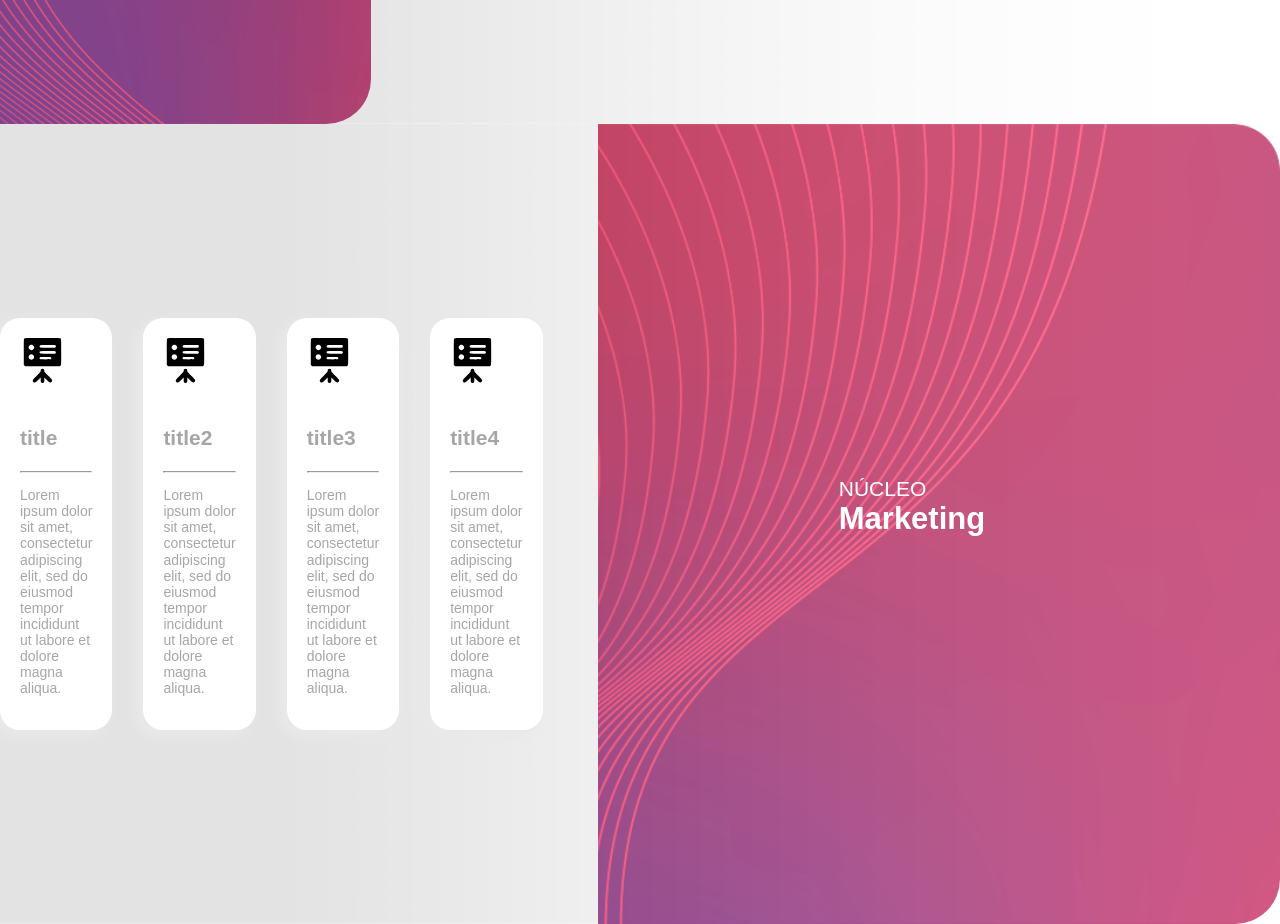
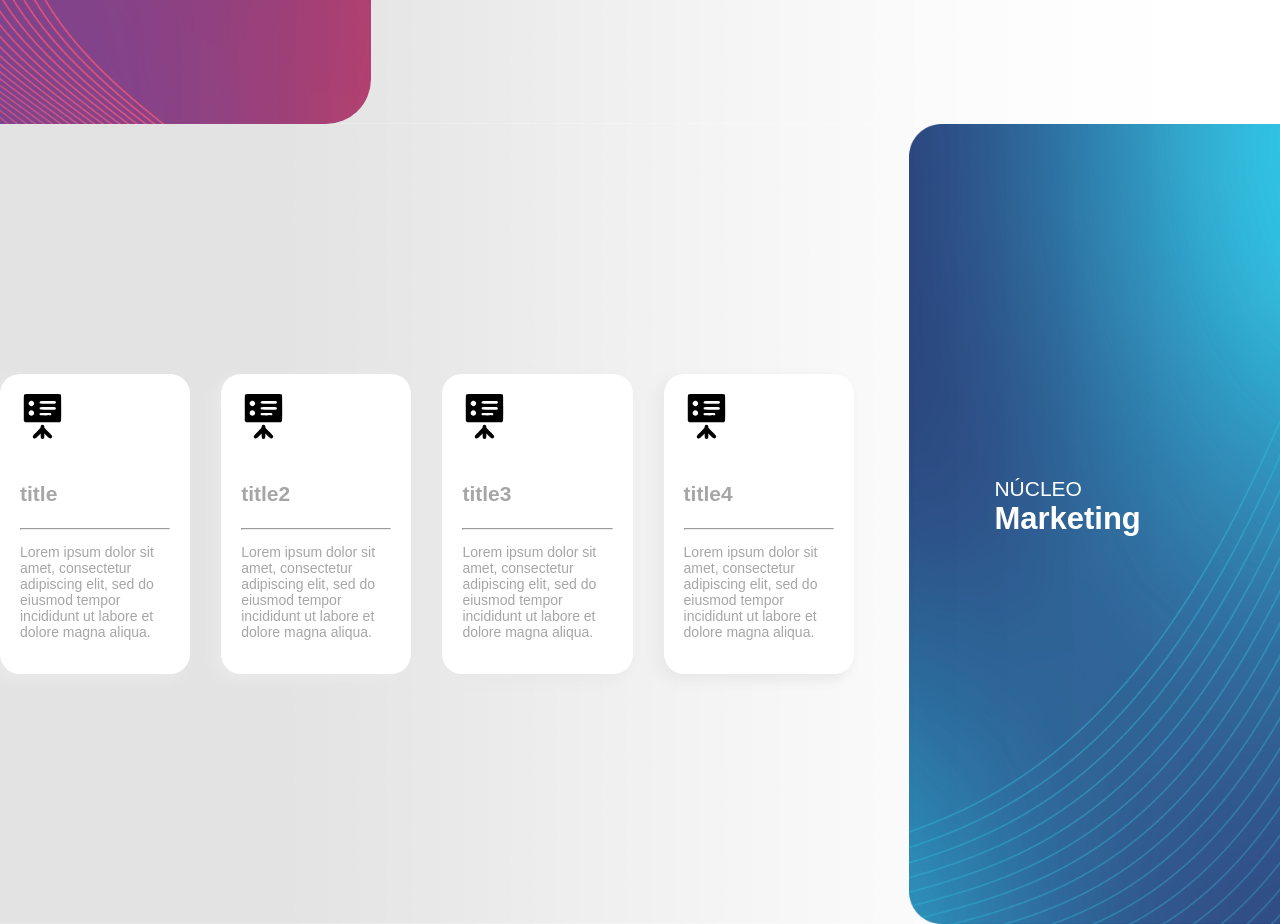
Before and after one commit to disabela-maria20/site-vibezz, a Next.js app: page / in a window 1280 px wide. Shown: the part 1920-2844 px from the top of the page. Built offline with nearby package versions, Linux system fonts and the light colour scheme.

Commit message:
feat: update home

```diff
--- a/app/component/atoms/Logo/index.tsx
+++ b/app/component/atoms/Logo/index.tsx
@@ -4,7 +4,7 @@ import Style from "./Logo.module.scss"
 const Logo = (): JSX.Element => {
   return (
     <img
-      src="./images/logo.webp"
+      src="/images/logo.webp"
       alt="Logo nsg"
       width={146}
       height={49}
--- a/app/component/molecules/Hero/index.tsx
+++ b/app/component/molecules/Hero/index.tsx
@@ -1,3 +1,4 @@
+/* eslint-disable @next/next/no-img-element */
 import Style from "./Hero.module.scss"
 
 const Hero = () => {
@@ -13,17 +14,17 @@ const Hero = () => {
           </div>
           <div className={Style.illustration}>
             <img
-              src="./images/illustration/1.webp"
+              src="/images/illustration/1.webp"
               alt=""
               className={Style.megaphone}
             />
             <img
-              src="./images/illustration/3D_.webp"
+              src="/images/illustration/3D_.webp"
               alt=""
               className={Style.graphics}
             />
             <img
-              src="./images/illustration/Calendar.webp"
+              src="/images/illustration/Calendar.webp"
               alt=""
               className={Style.calendar}
             />
--- a/app/component/organisms/HomeSectionCard/HomeSectionCard.module.scss
+++ b/app/component/organisms/HomeSectionCard/HomeSectionCard.module.scss
@@ -1,5 +1,4 @@
-.marketing,
-.mercado {
+.marketing {
   background-image: url('/images/bg/bg-fundo.png');
   background-repeat: no-repeat;
   background-size: cover;
@@ -126,3 +125,135 @@
     }
   }
 }
+
+
+.mercado {
+  background-image: url('/images/bg/bg-fundo.png');
+  background-repeat: no-repeat;
+  background-size: cover;
+
+
+  position: relative;
+  font-family: $font-family;
+
+  .grid {
+    display: flex;
+    flex-direction: column-reverse;
+
+    @include media(md) {
+      display: grid;
+      grid-template-columns: 2.3fr 1fr;
+      gap: 55px;
+
+    }
+
+    .gridCard {
+
+      display: grid;
+      gap: 31px;
+      height: 100;
+      max-width: 1200px;
+      padding: 15px;
+
+      @include media(md) {
+
+        grid-template-columns: 1fr 1fr 1fr 1fr;
+        align-items: center;
+        height: 100vh;
+        padding: 0;
+      }
+
+      .card {
+        background-color: $primary-lingh-color;
+        padding: 20px;
+        border-radius: 20px;
+        box-shadow: -6px 5px 12px 2px #e9e9e9;
+        color: $primary-color-gray;
+        transition: all 1s ease-in-out;
+
+        h3 {
+          font-size: 21px;
+        }
+
+        &:hover {
+          background-image: linear-gradient(145deg, $primary-color, $primary-colors, $secondary-colors);
+
+          h3 {
+
+            color: $primary-lingh-color;
+          }
+
+          p {
+            color: $primary-lingh-color;
+          }
+        }
+
+        i {
+          img {
+            width: 45px;
+            height: 45px;
+            margin-bottom: 20px;
+          }
+        }
+
+        p {
+          font-size: 14px;
+        }
+      }
+    }
+
+    .title {
+      position: relative;
+      margin: 0;
+      color: $primary-lingh-color;
+      font-size: 28px;
+      display: flex;
+      justify-content: center;
+      align-items: center;
+      flex-direction: column;
+      padding: 25px 0;
+      margin-bottom: 35px;
+
+      span {
+        font-weight: 400;
+        display: block;
+        text-transform: uppercase;
+        font-size: 21px;
+
+        @include media(lg) {
+          width: 200px;
+        }
+      }
+
+      strong {
+        font-weight: 900;
+        display: block;
+
+        @include media(lg) {
+          width: 200px;
+        }
+      }
+
+      @include media(lg) {
+        font-size: 31px;
+      }
+
+      &::before {
+        content: "";
+        position: absolute;
+        top: 0;
+        left: 0;
+        width: 100%;
+        height: 100%;
+        background-image: url('/images/bg/bg-mercado.png');
+        background-repeat: no-repeat;
+        background-size: cover;
+        z-index: -1;
+
+        @include media(lg) {
+          height: 100vh;
+        }
+      }
+    }
+  }
+}
--- a/app/component/organisms/HomeSectionCard/index.tsx
+++ b/app/component/organisms/HomeSectionCard/index.tsx
@@ -1,3 +1,4 @@
+/* eslint-disable @next/next/no-img-element */
 'use client'
 
 import Style from "./HomeSectionCard.module.scss"
@@ -45,7 +46,7 @@ const HomeSectionCard = () => {
             {arrayCard.map((data) => (
               <div className={Style.card} key={data.id}>
                 <i>
-                  <img src={`./images/${data.icon}.svg`} alt="" />
+                  <img src={`/images/${data.icon}.svg`} alt="" />
                 </i>
                 <h3>{data.title}</h3>
                 <hr />
```
